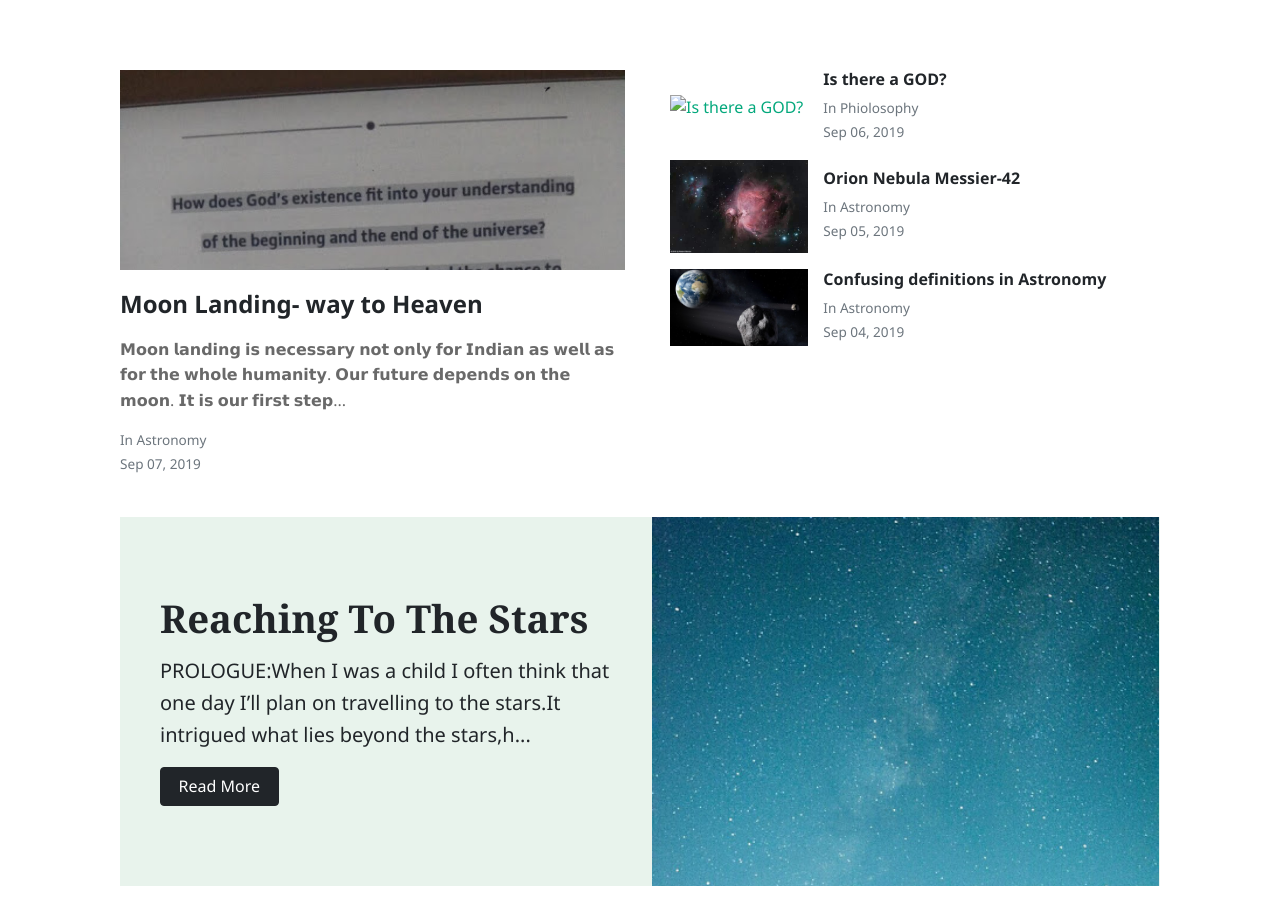
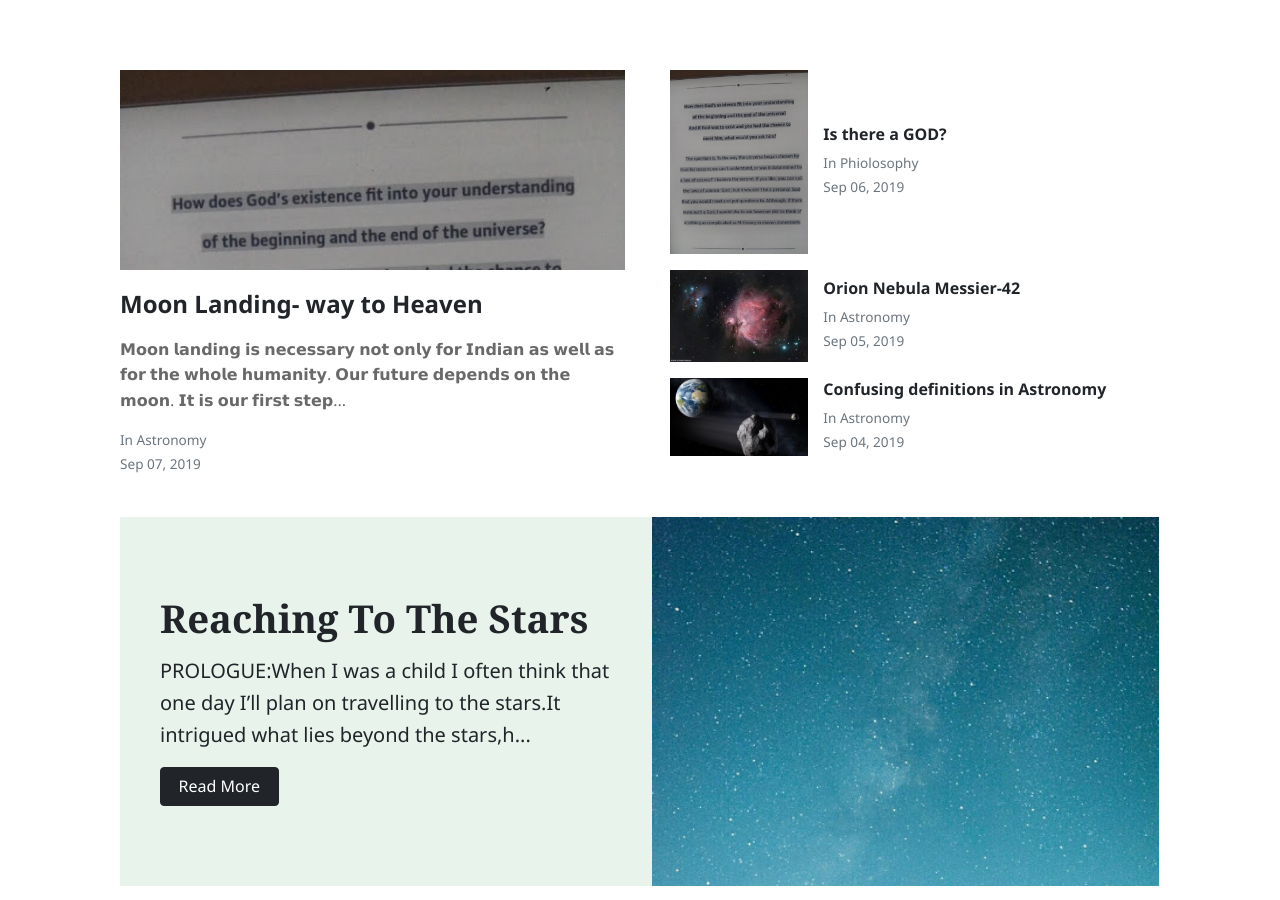
Before and after one commit to AstroSpaceTech/AstroSpaceTech.github.io, a Jekyll site: the page built from index.html, in a window 1280 px wide and 900 px high. Built offline with Jekyll 4.4.1, drawn with Linux system fonts in a browser that asks for light colours; nearby versions of some CDN libraries; the list of posts is cut into pages by our own code.

Commit message:
Update index.html

```diff
--- a/index.html
+++ b/index.html
@@ -51,7 +51,7 @@ pagination:
                 {% if second_post.image %}
                 <div class="col-md-4">
                 <a href="{{site.baseurl}}{{second_post.url}}">
-                 <img class="w-100" src="{% if second_post.image contains "://" %}{{ second_post.image }}{% else %}{{ second_post.image | absolute_url }}{% endif %}" alt="{{ second_post.title }}">
+                 <img class="w-100" src="{% if second_post.image contains "://" %}{{ second_post.image }}{% else %}{{site.baseurl}}/{{ second_post.image }}{% endif %}" alt="{{ second_post.title }}">
                 </a>
                 </div>
                 {% endif %}
```
